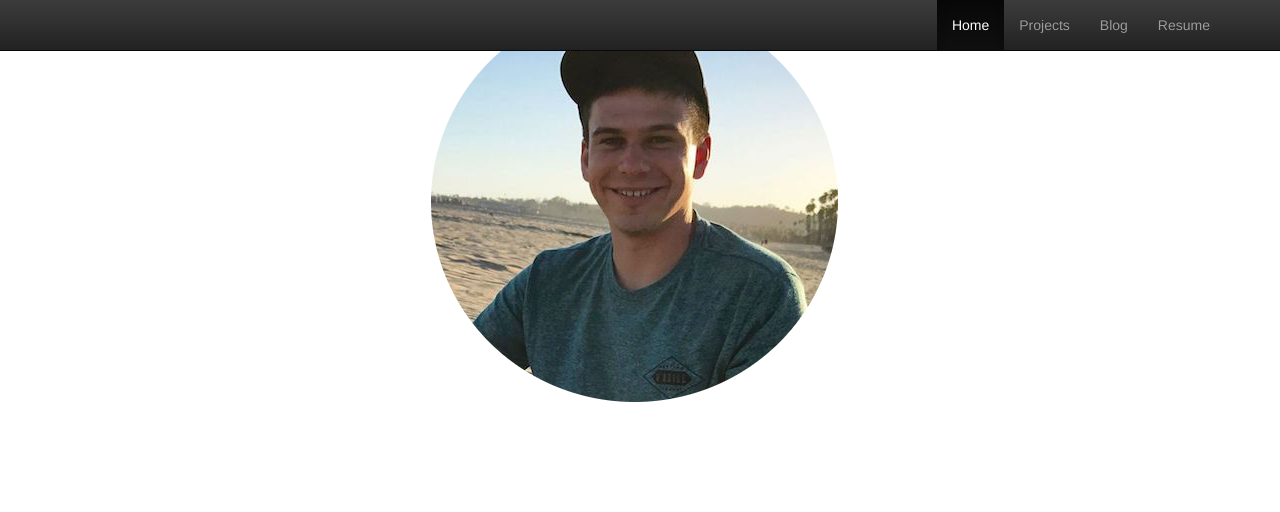
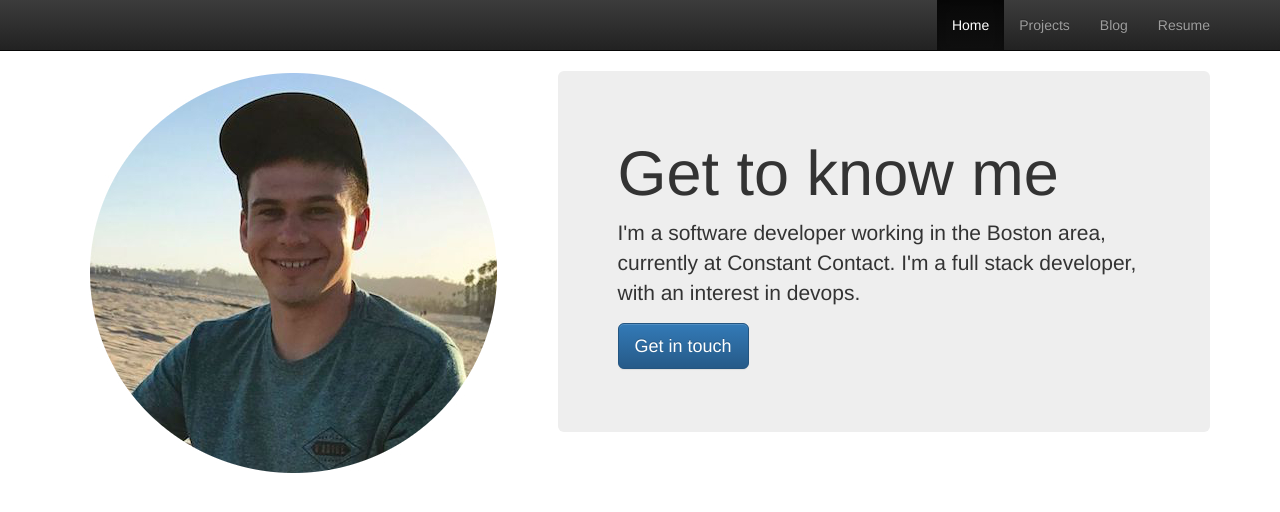
Before and after one commit to cpaika/chrispaikav2, a plain HTML site: page index.html in a window 1280 px wide. Drawn offline with nearby package versions, Linux system fonts and the light colour scheme.

Commit message:
Aligning and about me

```diff
--- a/index.html
+++ b/index.html
@@ -9,22 +9,15 @@
     <meta name="description" content="">
     <meta name="author" content="">
     <link rel="icon" href="../../favicon.ico">
-
     <title>Navbar Template for Bootstrap</title>
-
     <!-- Latest compiled and minified CSS -->
     <link rel="stylesheet" href="https://maxcdn.bootstrapcdn.com/bootstrap/3.3.7/css/bootstrap.min.css" integrity="sha384-BVYiiSIFeK1dGmJRAkycuHAHRg32OmUcww7on3RYdg4Va+PmSTsz/K68vbdEjh4u" crossorigin="anonymous">
-
     <!-- Optional theme -->
     <link rel="stylesheet" href="https://maxcdn.bootstrapcdn.com/bootstrap/3.3.7/css/bootstrap-theme.min.css" integrity="sha384-rHyoN1iRsVXV4nD0JutlnGaslCJuC7uwjduW9SVrLvRYooPp2bWYgmgJQIXwl/Sp" crossorigin="anonymous">
   </head>
 
   <body>
-
-    <div class="container">
-
-      <!-- Static navbar -->
-      <nav class="navbar navbar-inverse navbar-fixed-top">
+    <nav class="navbar navbar-inverse navbar-static-top">
       <div class="container">
         <div id="navbar" class="collapse navbar-collapse">
           <ul class="nav navbar-nav navbar-right">
@@ -36,14 +29,24 @@
         </div><!--/.nav-collapse -->
       </div>
     </nav>
+    <div class="container">
+      <div class="row">
+        <div class="col-md-5">
+          <img class="center-block" src="images/me.jpg"></img>
+        </div>
 
-      <!-- Main component for a primary marketing message or call to action -->
-      <div class="row text-center">
-        <img src="images/me.jpg"></img>
+        <!-- Right side of page -->
+        <div class="col-md-7">
+          <div class="jumbotron">
+            <h1>Get to know me</h1>
+            <p>
+              I'm a software developer working in the Boston area, currently at Constant Contact.  I'm a full stack developer, with an interest in devops.
+            </p>
+            <p><a class="btn btn-primary btn-lg" href="#" role="button">Get in touch</a></p>
+          </div>
+        </div>
       </div>
-
-    </div> <!-- /container -->
-
+    </div>
 
     <!-- Bootstrap core JavaScript
     ================================================== -->
```
